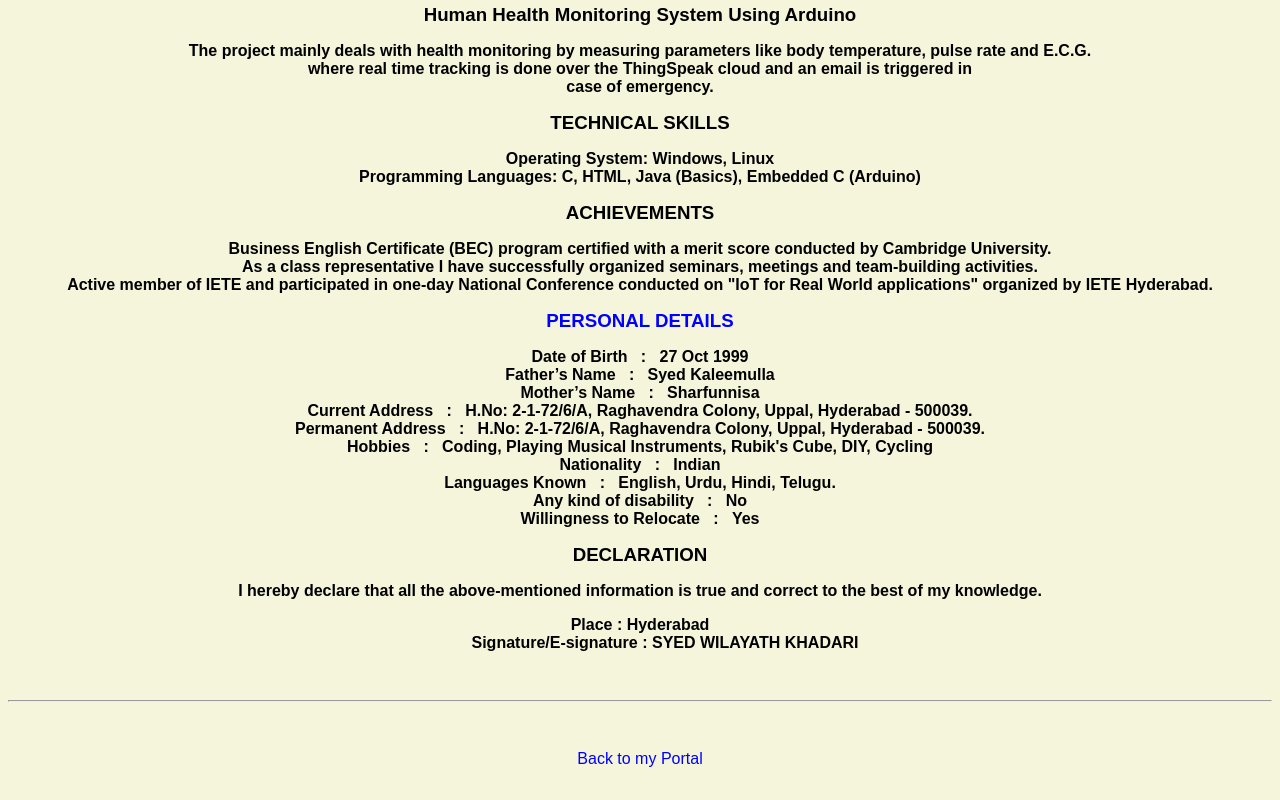
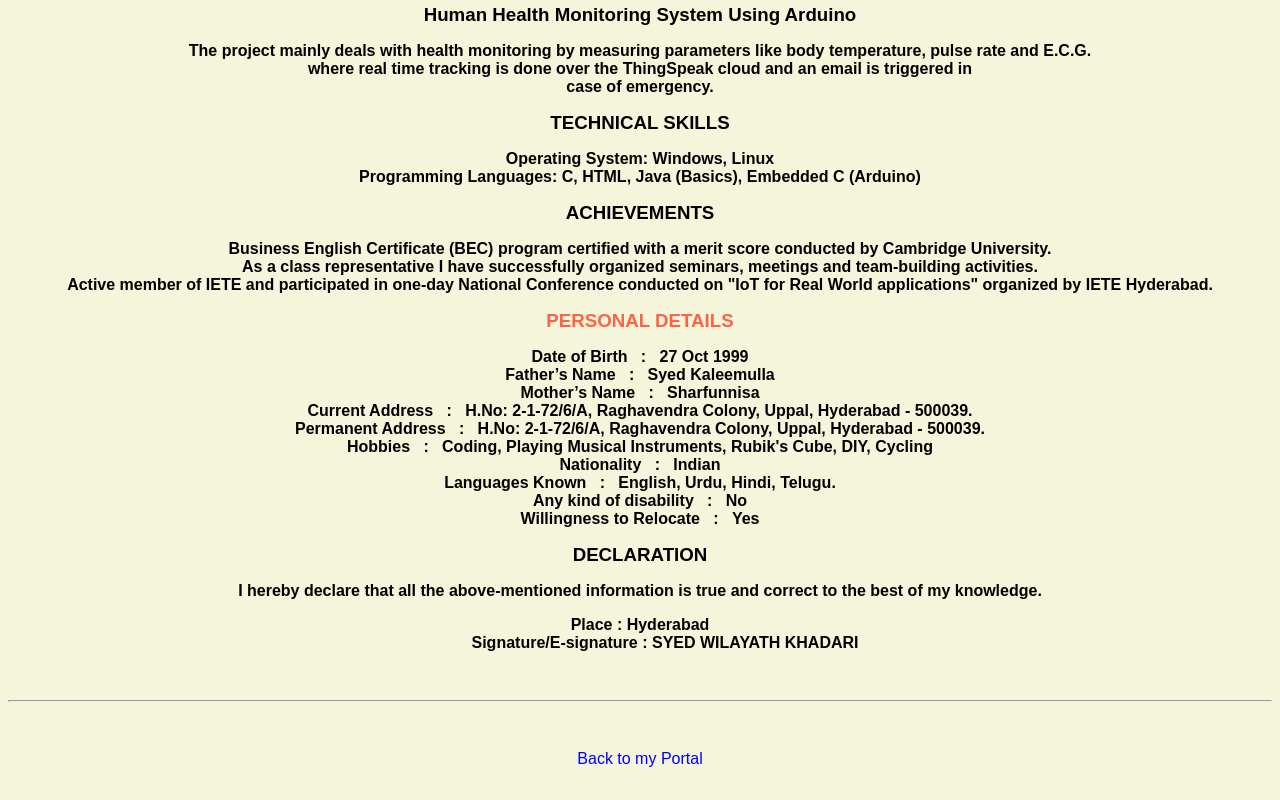
Before and after one commit to SyedWilayath/SyedWilayath.github.io, a plain HTML site: page resume.html in a window 1280 px wide. Shown: the part 1457-2257 px from the top of the page. Drawn offline with Linux system fonts and the light colour scheme.

Commit message:
Update resume.html

```diff
--- a/resume.html
+++ b/resume.html
@@ -47,7 +47,7 @@
 As a class representative I have successfully organized seminars, meetings and team-building activities.<br>
 Active member of IETE and participated in one-day National Conference conducted on "IoT for Real World applications" organized by IETE Hyderabad.</h4>
 
-<h3><font color = "blue">PERSONAL DETAILS</font></h3>
+<h3 style="color:Tomato;">PERSONAL DETAILS</h3>
 <h4 style = "padding-right:200px; padding-left:200px">Date of Birth&nbsp;&nbsp; : &nbsp;&nbsp;27 Oct 1999<br>
 Father’s Name&nbsp;&nbsp; : &nbsp;&nbsp;Syed Kaleemulla<br>
 Mother’s Name&nbsp;&nbsp; : &nbsp;&nbsp;Sharfunnisa<br>
```
